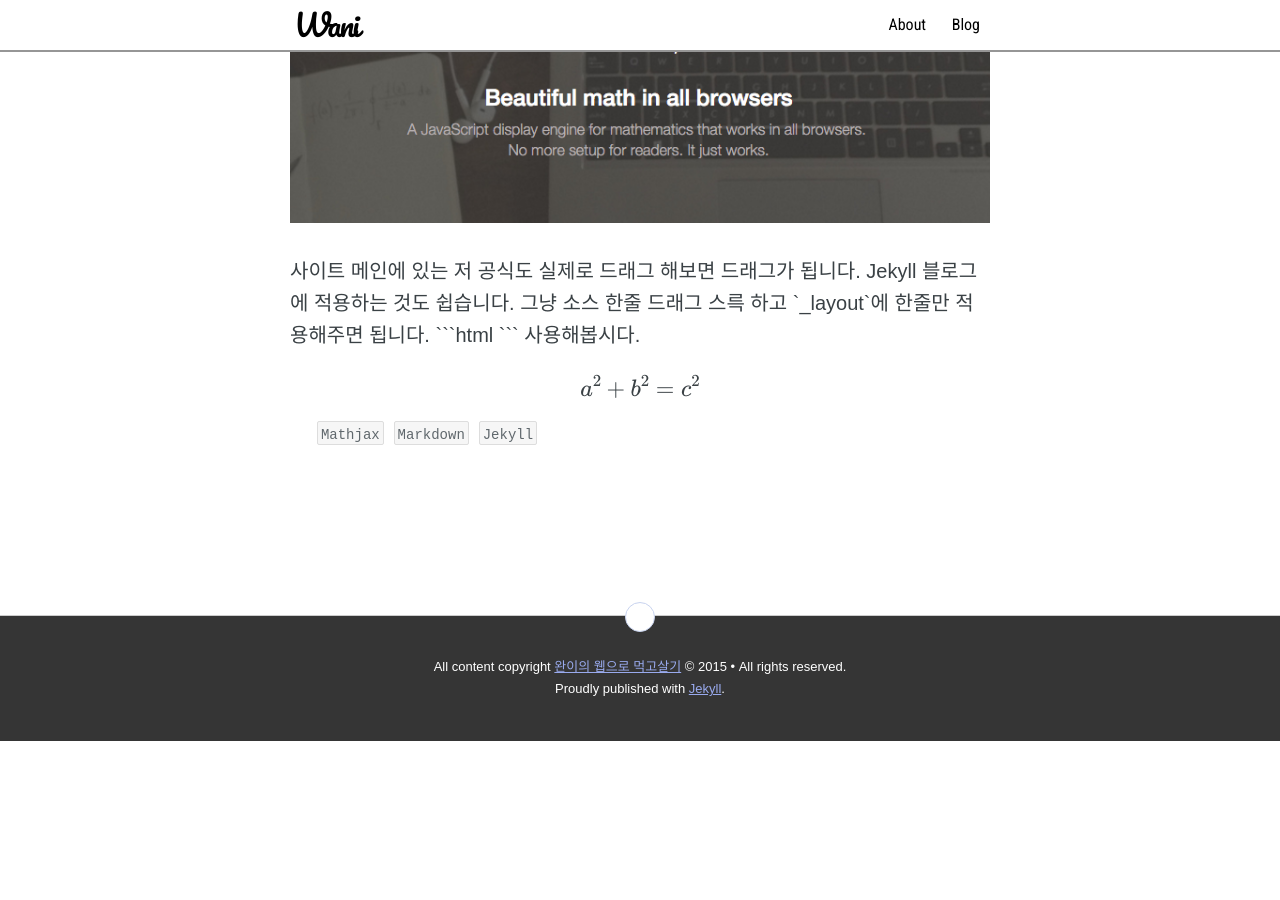
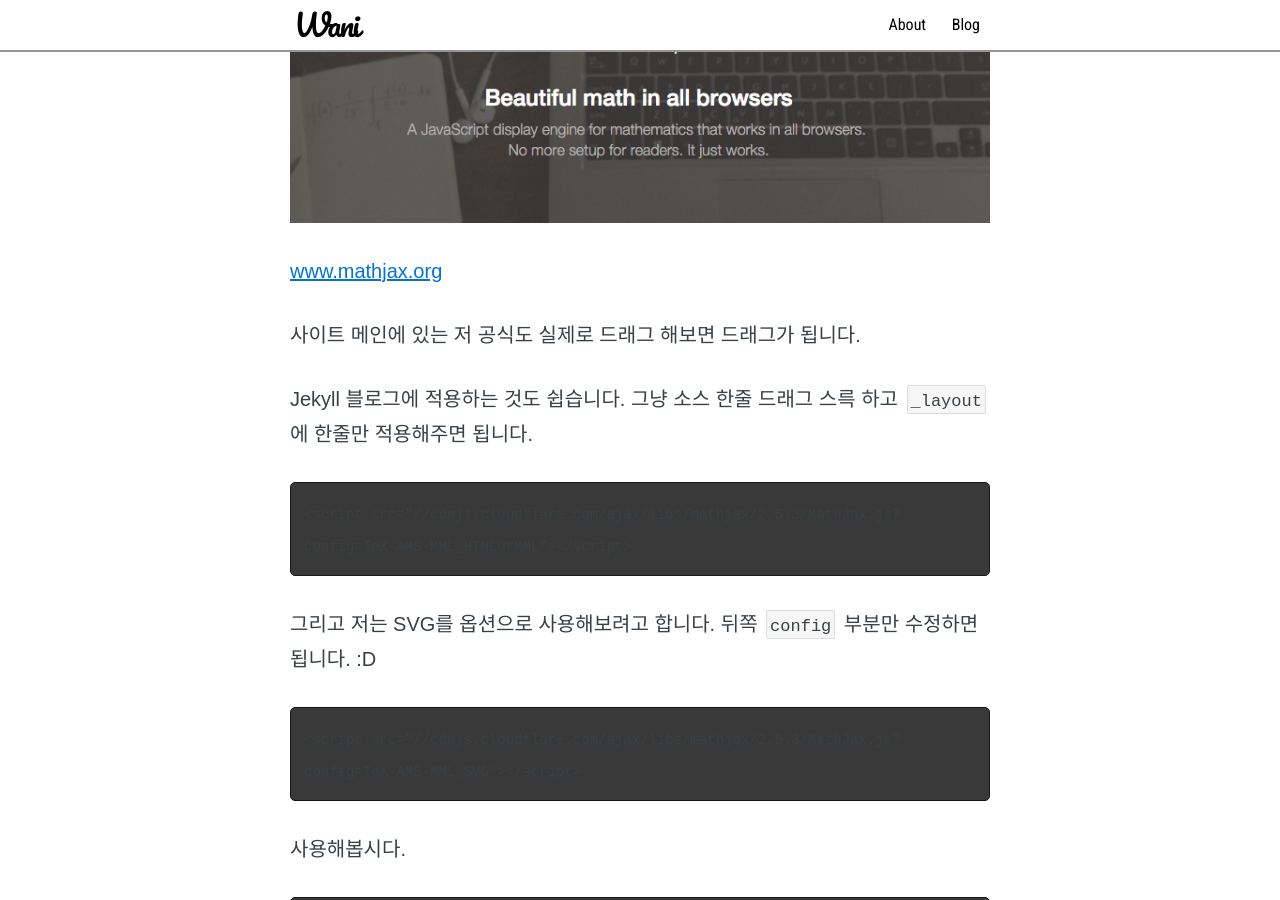
Before and after one commit to wan2land/wan2land.github.io, a Jekyll site: the page built from _posts/2015-12-17-add-mathjax-to-jekyll.md, in a window 1280 px wide and 900 px high, scrolled down 1213 px. Built offline with Jekyll 4.4.1, drawn with Linux system fonts in a browser that asks for light colours; nearby versions of some CDN libraries; some web fonts are replaced; Markdown is read by kramdown in place of the engine named in the settings; formulas are drawn with MathJax 3; comment, search, counter and statistics services are not loaded; a style sheet for code colours, icons or effects is not loaded; before the commit the page ends 1954 px from its top, so only the background shows below that; some of the changed text lies outside the part shown.

Commit message:
modify post

````diff
--- a/_layouts/default.html
+++ b/_layouts/default.html
@@ -78,7 +78,7 @@
 
 <script src="//cdnjs.cloudflare.com/ajax/libs/jquery/1.10.1/jquery.min.js"></script>
 <script src="//cdnjs.cloudflare.com/ajax/libs/prettify/r298/prettify.min.js"></script>
-<script src="//cdnjs.cloudflare.com/ajax/libs/mathjax/2.5.3/MathJax.js?config=TeX-AMS-MML_HTMLorMML"></script>
+<script src="//cdnjs.cloudflare.com/ajax/libs/mathjax/2.5.3/MathJax.js?config=TeX-AMS-MML_SVG"></script>
 <script src="/js/blog.js"></script>
 </body>
 
--- a/_posts/2015-12-17-add-mathjax-to-jekyll.md
+++ b/_posts/2015-12-17-add-mathjax-to-jekyll.md
@@ -10,7 +10,7 @@
 
 ![MathJax Main](/images/mathjax/main.png)
 
-<www.mathjax.org>
+[www.mathjax.org](http://www.mathjax.org)
 
 사이트 메인에 있는 저 공식도 실제로 드래그 해보면 드래그가 됩니다.
 
@@ -20,6 +20,26 @@
 <script src="//cdnjs.cloudflare.com/ajax/libs/mathjax/2.5.3/MathJax.js?config=TeX-AMS-MML_HTMLorMML"></script>
 ```
 
+그리고 저는 SVG를 옵션으로 사용해보려고 합니다. 뒤쪽 `config` 부분만 수정하면 됩니다. :D
+
+```html
+<script src="//cdnjs.cloudflare.com/ajax/libs/mathjax/2.5.3/MathJax.js?config=TeX-AMS-MML_SVG"></script>
+```
+
 사용해봅시다.
 
+```
 $$a^2 + b^2 = c^2$$
+```
+
+$$a^2 + b^2 = c^2$$
+
+```
+$$\int f(x)~dx$$
+```
+
+$$\int f(x)~dx$$
+
+## 추가 사이트들
+
+- [detexify.kirelabs.org/classify.html](http://detexify.kirelabs.org/classify.html) : 마우스로 그려서 특수문자 코드를 알 수 있습니다.
````
